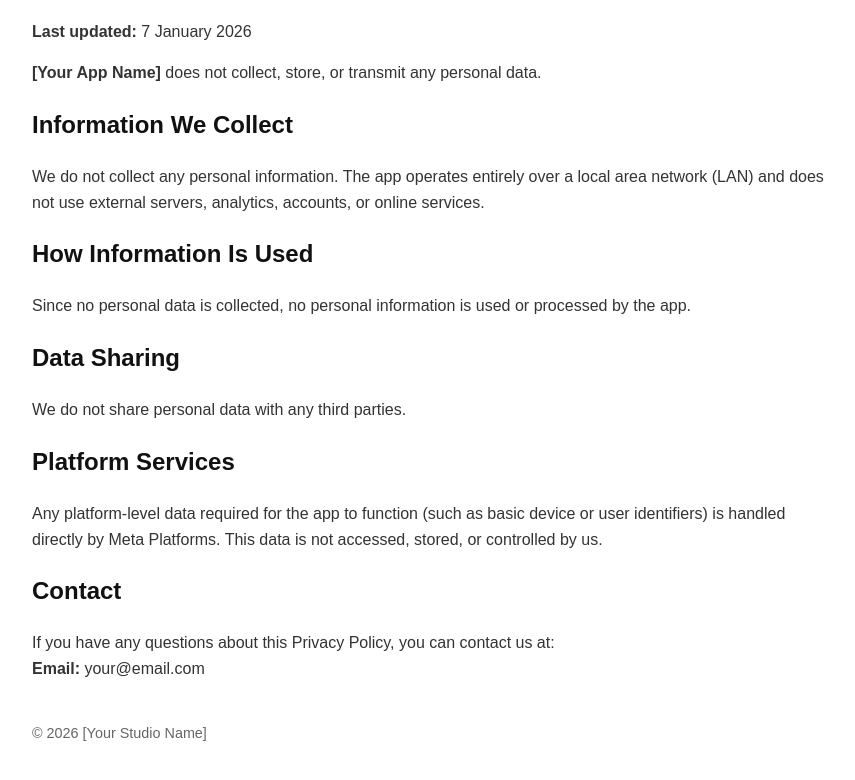
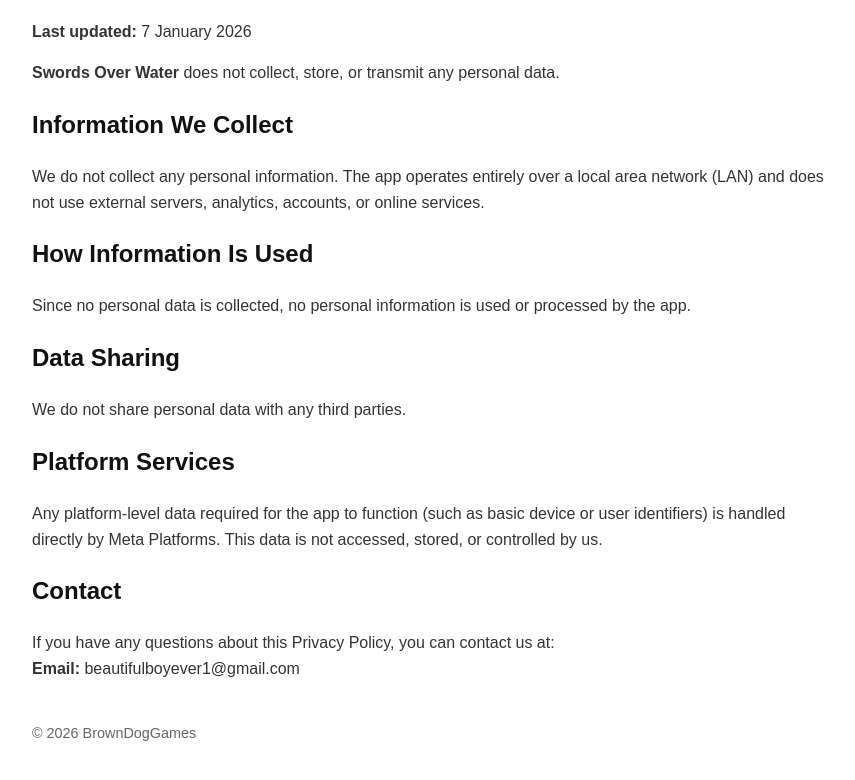
Before and after one commit to Ace475/Dog, a plain HTML site: page index.html in a window 1280 px wide. Shown: the part 94-874 px from the top of the page, without its empty margins (208-1063 px from the left). Drawn offline with Linux system fonts and the light colour scheme.

Commit message:
Update index.html

```diff
--- a/index.html
+++ b/index.html
@@ -29,7 +29,7 @@
 <p><strong>Last updated:</strong> 7 January 2026</p>
 
 <p>
-<strong>[Your App Name]</strong> does not collect, store, or transmit any personal data.
+<strong> Swords Over Water </strong> does not collect, store, or transmit any personal data.
 </p>
 
 <h2>Information We Collect</h2>
@@ -55,11 +55,11 @@
 <h2>Contact</h2>
 <p>
 If you have any questions about this Privacy Policy, you can contact us at:<br>
-<strong>Email:</strong> your@email.com
+<strong>Email:</strong> beautifulboyever1@gmail.com
 </p>
 
 <footer>
-    © 2026 [Your Studio Name]
+    © 2026 BrownDogGames
 </footer>
 
 </body>
```
